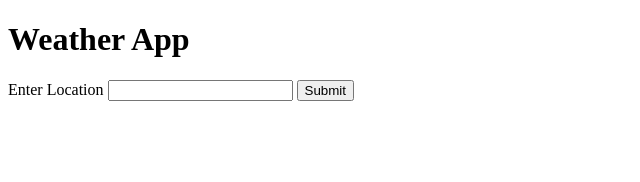
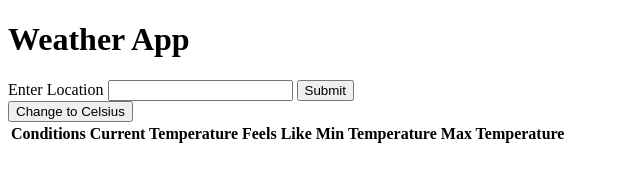
Before and after one commit to dee797/weather-app, a website built with webpack: page src/template.html in a window 1280 px wide. Shown: the whole page, without its empty margins (0-640 px from the left). Built offline with nearby package versions, Linux system fonts and the light colour scheme.

Commit message:
Table elements for displaying weather data

```diff
--- a/src/template.html
+++ b/src/template.html
@@ -10,10 +10,33 @@
 
     <form id="weather">
         <label for="location">Enter Location</label>
-        <input type="text" name="location" id="location">
+        <input type="text" name="location" id="location" autocomplete="off">
 
         <button type="submit" id="submitBtn" formmethod="post">Submit</button>
     </form>
 
+    <table id="table" display="hidden">
+        <caption id="caption"></caption>
+        <thead>
+            <th>Conditions</th>
+            <th>Current Temperature</th>
+            <th>Feels Like</th>
+            <th>Min Temperature</th>
+            <th>Max Temperature</th>
+        </thead>
+        <tbody>
+            <tr>
+                <td id="conditions"></td>
+                <td id="currentTemp"></td>
+                <td id="feelsLike"></td>
+                <td id="minTemp"></td>
+                <td id="maxTemp"></td>
+            </tr>
+        </tbody>
+        <tfoot>
+            <button type="button" id="changeDeg" value="f">Change to Celsius</button>
+        </tfoot>
+    </table>
+
 </body>
 </html>
```
